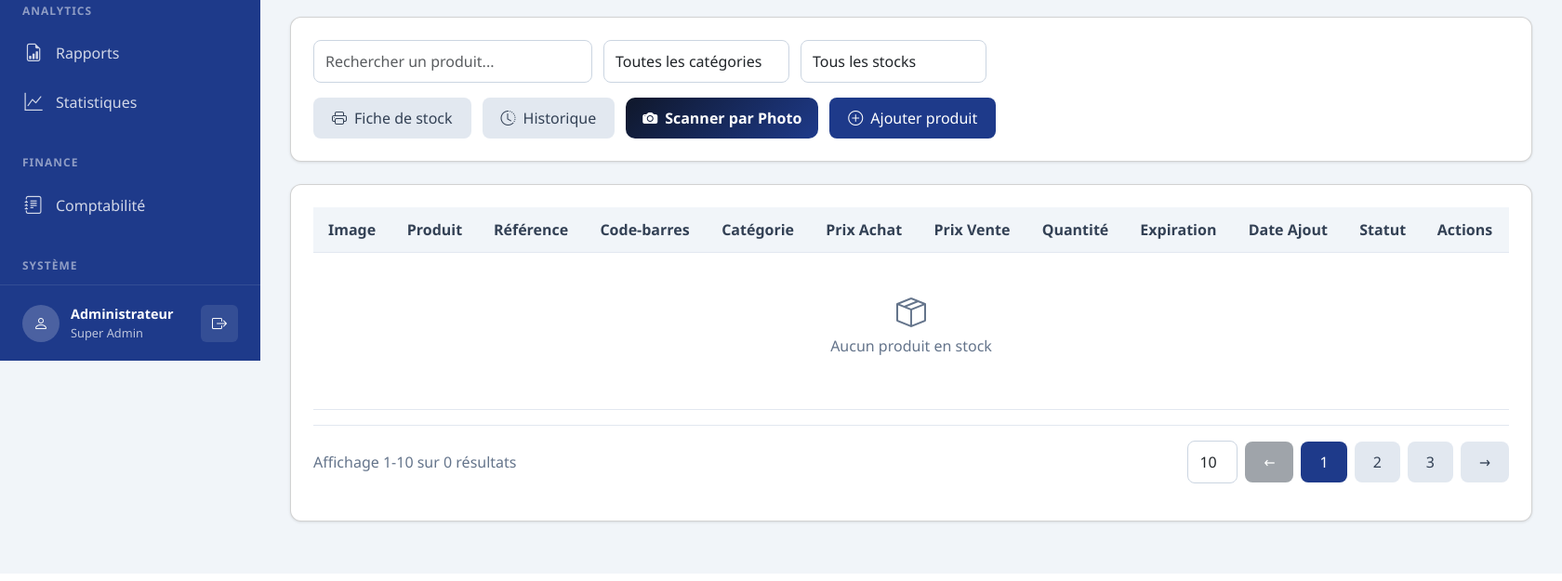
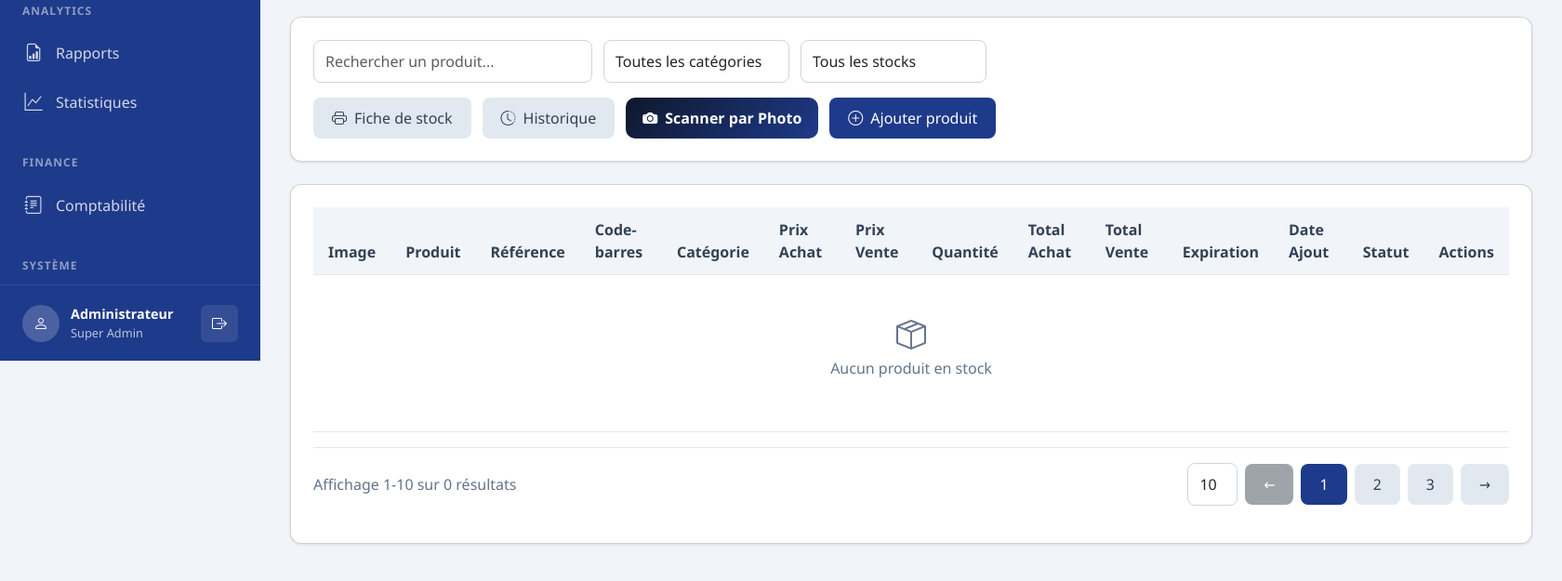
Before and after one commit to cloviskitima/-Tumika, a Flask app: page /stock in a window 1680 px wide. Shown: the part 412-1037 px from the top of the page at 93% size. Run offline with Flask 3, Linux system fonts and the light colour scheme; the visitor is signed in with stand-in values (Sample User, id 1); data that the repository does not hold is empty.

Commit message:
Stock : colonnes Total Achat et Total Vente (quantite x prix) dans le tableau produits, texte tronque avec ellipsis et affichage complet au survol

```diff
--- a/templates/stock.html
+++ b/templates/stock.html
@@ -130,6 +130,8 @@
                         <th>Prix Achat</th>
                         <th>Prix Vente</th>
                         <th>Quantité</th>
+                        <th>Total Achat</th>
+                        <th>Total Vente</th>
                         <th>Expiration</th>
                         <th>Date Ajout</th>
                         <th>Statut</th>
@@ -138,7 +140,7 @@
                 </thead>
                 <tbody id="productsTableBody">
                     <tr>
-                        <td colspan="12" style="text-align: center; color: var(--gray-500); padding: 40px;">
+                        <td colspan="14" style="text-align: center; color: var(--gray-500); padding: 40px;">
                             <i class="bi bi-box-seam" style="font-size: 2rem; margin-bottom: 16px;"></i>
                             <p>Aucun produit en stock</p>
                         </td>
@@ -1196,7 +1198,7 @@ function renderProductsTable(products) {
     const tbody = document.getElementById('productsTableBody');
 
     if (products.length === 0) {
-        tbody.innerHTML = '<tr><td colspan="12" style="text-align: center; color: var(--gray-500); padding: 40px;"><i class="bi bi-box-seam" style="font-size: 2rem; margin-bottom: 16px;"></i><p>Aucun produit en stock</p></td></tr>';
+        tbody.innerHTML = '<tr><td colspan="14" style="text-align: center; color: var(--gray-500); padding: 40px;"><i class="bi bi-box-seam" style="font-size: 2rem; margin-bottom: 16px;"></i><p>Aucun produit en stock</p></td></tr>';
         return;
     }
 
@@ -1211,15 +1213,17 @@ function renderProductsTable(products) {
                 '</div>' +
             '</td>' +
             '<td>' +
-                '<div style="font-weight: 500;">' + product.nom + '</div>' +
-                '<div style="font-size: 12px; color: var(--gray-500);">' + (product.fournisseur || '') + '</div>' +
+                truncateCell(product.nom, 180, 'font-weight: 500;') +
+                '<div style="font-size: 12px; color: var(--gray-500);">' + truncateCell(product.fournisseur || '', 180) + '</div>' +
             '</td>' +
-            '<td style="font-family: \'Courier New\', monospace; font-size: 12px;">' + product.reference + '</td>' +
-            '<td style="font-family: \'Courier New\', monospace; font-size: 12px;">' + product.code_barres + '</td>' +
-            '<td>' + (product.categorie || '-') + '</td>' +
+            '<td>' + truncateCell(product.reference, 130, "font-family: 'Courier New', monospace; font-size: 12px;") + '</td>' +
+            '<td>' + truncateCell(product.code_barres, 130, "font-family: 'Courier New', monospace; font-size: 12px;") + '</td>' +
+            '<td>' + truncateCell(product.categorie || '-', 120) + '</td>' +
             '<td>' + formatCurrency(product.prix_achat, product.devise) + '</td>' +
             '<td>' + formatCurrency(product.prix_vente, product.devise) + '</td>' +
             '<td>' + product.quantite + '</td>' +
+            '<td style="font-weight: 600;">' + formatCurrency((product.prix_achat || 0) * (product.quantite || 0), product.devise) + '</td>' +
+            '<td style="font-weight: 600;">' + formatCurrency((product.prix_vente || 0) * (product.quantite || 0), product.devise) + '</td>' +
             '<td>' + renderExpirationCell(product) + '</td>' +
             '<td style="font-size: 12px; color: var(--gray-600);">' + dateAjout + '</td>' +
             '<td><span style="' + getStockStatusStyle(status) + '">' + status.charAt(0).toUpperCase() + status.slice(1) + '</span></td>' +
@@ -1233,6 +1237,12 @@ function renderProductsTable(products) {
             '</td>' +
         '</tr>';
     }).join('');
+}
+
+function truncateCell(text, maxWidth, extraStyle = '') {
+    const full = (text === null || text === undefined) ? '' : String(text);
+    const escaped = full.replace(/&/g, '&amp;').replace(/</g, '&lt;').replace(/>/g, '&gt;').replace(/"/g, '&quot;');
+    return '<div style="max-width: ' + maxWidth + 'px; white-space: nowrap; overflow: hidden; text-overflow: ellipsis; ' + extraStyle + '" title="' + escaped + '">' + escaped + '</div>';
 }
 
 function getStockStatusStyle(status) {
```
